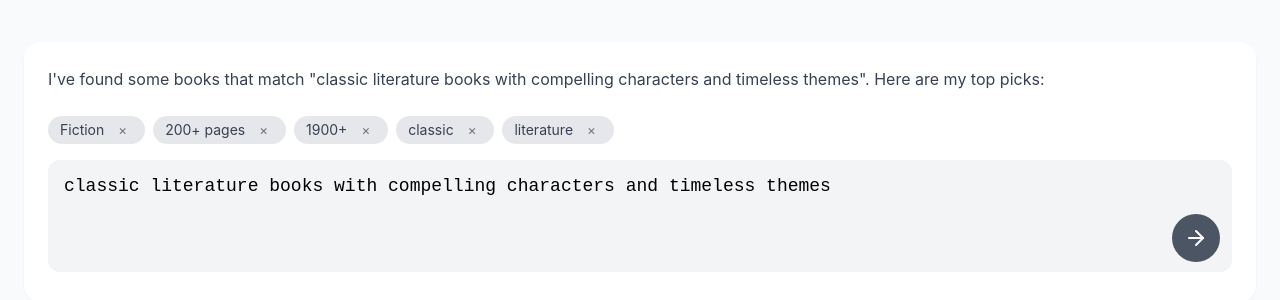
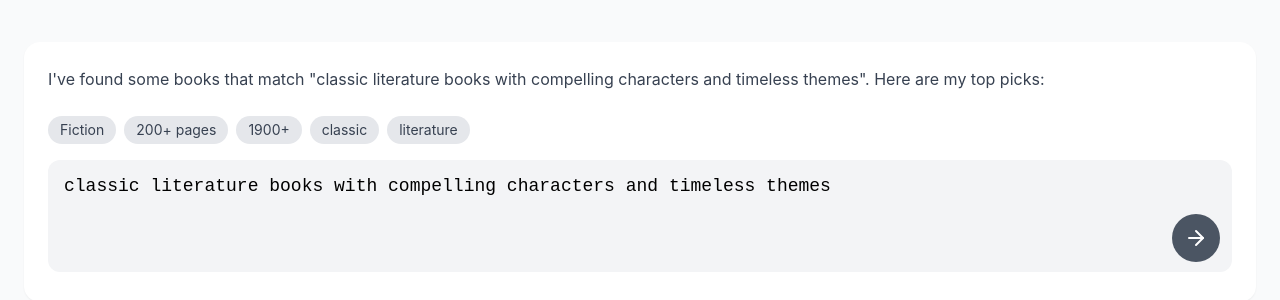
Before and after one commit to tuanqpham0921/book-rec-frontend, a React (Vite) app: page / in a window 1280 px wide. Shown: the part 474-774 px from the top of the page. Built offline with nearby package versions, Linux system fonts and the light colour scheme.

Commit message:
remove the remove filter functionality for now

```diff
--- a/src/components/ActiveFilters.jsx
+++ b/src/components/ActiveFilters.jsx
@@ -1,18 +1,12 @@
-export const ActiveFilters = ({ activeFilters, removeFilter }) => {
+export const ActiveFilters = ({ activeFilters }) => {
   return (
     <div className="flex flex-wrap gap-2 mb-4">
       {activeFilters.map((filter) => (
         <span
           key={filter}
-          className="bg-gray-200 text-gray-700 px-3 py-1 rounded-full text-sm flex items-center gap-2"
+          className="bg-gray-200 text-gray-700 px-3 py-1 rounded-full text-sm"
         >
           {filter}
-          <button
-            onClick={() => removeFilter(filter)}
-            className="text-gray-500 hover:text-gray-700"
-          >
-            ×
-          </button>
         </span>
       ))}
     </div>
--- a/src/components/SearchSection.jsx
+++ b/src/components/SearchSection.jsx
@@ -2,7 +2,7 @@ import { SearchInput } from './SearchInput';
 import { ResponseText } from './ResponseText';
 import { ActiveFilters } from './ActiveFilters';
 
-export const SearchSection = ({ searchInput, setSearchInput, activeFilters, removeFilter, responseText, onSend }) => {
+export const SearchSection = ({ searchInput, setSearchInput, activeFilters, responseText, onSend }) => {
   return (
     <div className="bg-white rounded-2xl p-6 shadow-sm">
 
@@ -11,7 +11,6 @@ export const SearchSection = ({ searchInput, setSearchInput, activeFilters, remo
 
       <ActiveFilters
         activeFilters={activeFilters}
-        removeFilter={removeFilter}
       />
 
       <SearchInput
--- a/src/pages/BookRecommender.jsx
+++ b/src/pages/BookRecommender.jsx
@@ -49,21 +49,16 @@ export const BookRecommender = () => {
     }
   };
 
-  const removeFilter = (filter) => {
-    setActiveFilters(activeFilters.filter(f => f !== filter));
-  };
-
   return (
     <div className="max-w-7xl mx-auto p-6 bg-gray-50 min-h-screen">
-      <div className={`grid gap-8 h-screen-minus-padding transition-all duration-4000 ease-in-out ${books.length > 0 ? 'grid-cols-1 lg:grid-cols-2' : 'grid-cols-1'}`}>
+      <div className={`flex flex-col lg:flex-row gap-8 h-screen-minus-padding ${books.length > 0 ? '' : ''}`}>
         {/* Left Side - Search and Filters*/}
         {/* TODO: this will have to be in a Chatbot component*/}
-        <div className="flex flex-col justify-end h-full">
+        <div className={`flex flex-col justify-end h-full transition-all duration-4000 ease-in-out ${books.length > 0 ? 'w-full lg:w-half' : 'w-full'}`}>
           <SearchSection
             searchInput={searchInput}
             setSearchInput={setSearchInput}
             activeFilters={activeFilters}
-            removeFilter={removeFilter}
             responseText={mockContent}
             onSend={handleSend}
           />
@@ -71,7 +66,7 @@ export const BookRecommender = () => {
 
         {/* Right Side - Books Grid - Only show if there are books */}
         {books.length > 0 && showBooks && (
-          <div className="h-full overflow-y-auto animate-fadeIn">
+          <div className="w-full lg:w-half h-full overflow-y-auto animate-fadeIn">
             <BooksGrid books={books} />
           </div>
         )}
```
